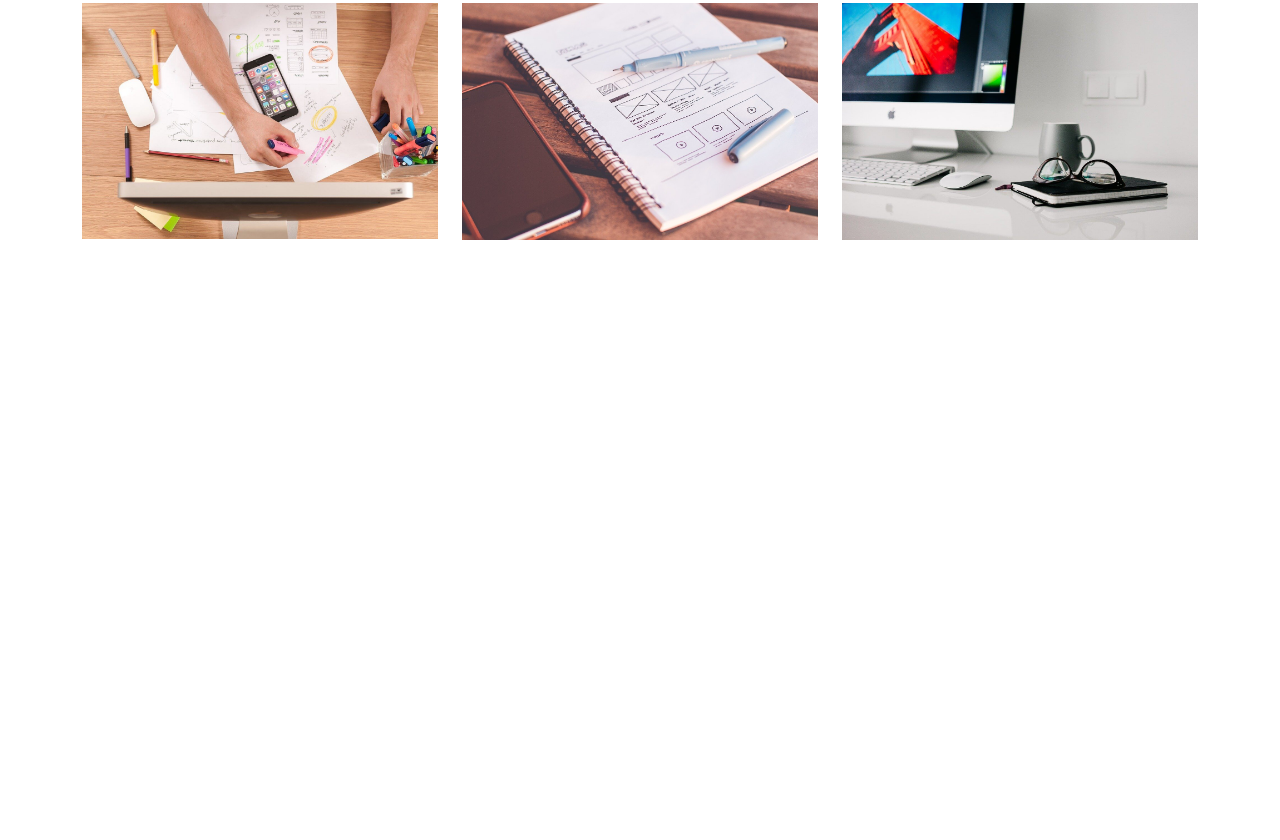
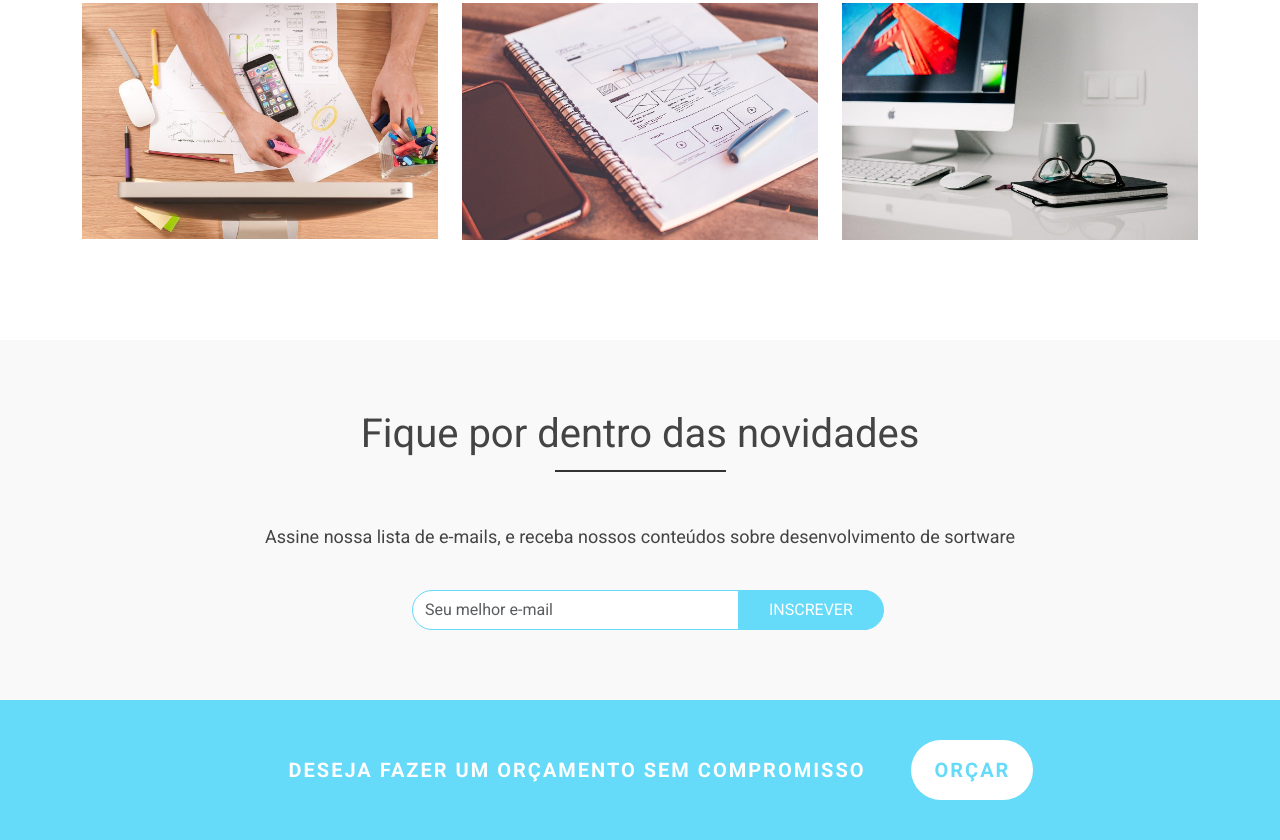
Before and after one commit to LukaswRocha/projeto.bootstrap, a plain HTML site: page index.html in a window 1280 px wide. Shown: the part 4238-5078 px from the top of the page. Before the commit the page ends 4578 px from the top, so only its background shows below. Drawn offline with nearby package versions, Linux system fonts and the light colour scheme; a script that the page names is missing.

Commit message:
news-letter

```diff
--- a/css/style.css
+++ b/css/style.css
@@ -275,3 +275,84 @@ background-color: #353D41;
     background-color: #65DAF9;
     border-color: #65DAF9;
 }
+
+/* News letter*/
+
+#news-area {
+    text-align: center;
+    background-color: #F9F9F9;
+}
+
+#news-area p {
+    font-size: 18px;
+    margin-bottom: 40px;
+}
+
+#email-input {
+    border-radius: 0px;
+    border-top-left-radius: 20px;
+    border-bottom-left-radius: 20px;
+    border: 1px solid #65DAF9;
+    display: inline;
+    box-sizing: border-box;
+    width: 40%;
+    height: 40px;
+}
+
+#news-btn {
+    border-top-right-radius: 20px;
+    border-bottom-right-radius: 20px;
+    border: 1px solid #65DAF9;
+    background-color: #65DAF9;
+    text-transform: uppercase;
+    color: white;
+    height: 40px;
+    padding: 0 30px;
+    margin-left: -130px;
+    position: absolute;
+    transition: .5s;
+}
+
+#news-btn:hover {
+    background-color: white;
+    color: #65DAF9;
+}
+
+/* Call to action */
+
+#call-area {
+    background-color: #65DAF9;
+    text-transform: uppercase;
+}
+
+#call-area .container {
+    padding: 40px 100px;
+}
+
+#call-area .row {
+    display: block;
+    text-align: center;
+}
+
+#call-area p {
+    color: white;
+    font-weight: bold;
+    margin-left: 30px;
+    font-size: 20px;
+    width: auto;
+    letter-spacing: 2px;
+    margin-bottom: 0;
+    display: inline;
+    height: 60px;
+    line-height: 60px;
+}
+
+#call-area #call-btn {
+    background-color: white;
+    color: #65DAF9;
+    font-weight: bold;
+    font-size: 20px;
+    margin-left: 30px;
+    width: auto;
+    letter-spacing: 2px;
+}
--- a/index.html
+++ b/index.html
@@ -277,6 +277,28 @@
                 </div>
             </div>
         </div>
+        <!-- Newsletter -->
+        <div id="news-area">
+            <div class="container">
+                <div class="col-md-12">
+                    <h3 class="main-tittle">Fique por dentro das novidades</h3>
+                </div>
+                <p>Assine nossa lista de e-mails, e receba nossos conteúdos sobre desenvolvimento de sortware</p>
+                <form action="">
+                    <input type="email" class="form-control" id="email-input" name="email" placeholder="Seu melhor e-mail">
+                    <input type="submit" id="news-btn" value="Inscrever">
+                </form>
+            </div>
+        </div>
+        <!-- Call to action -->
+        <div id="call-area">
+            <div class="container">
+                <div class="row">
+                    <p>Deseja fazer um orçamento sem compromisso</p>
+                    <button class="main-btn" id="call-btn">Orçar</button>
+                </div>
+            </div>
+        </div>
     </div>
     </main>
     <script src="js/scripts.js"></script>
```
